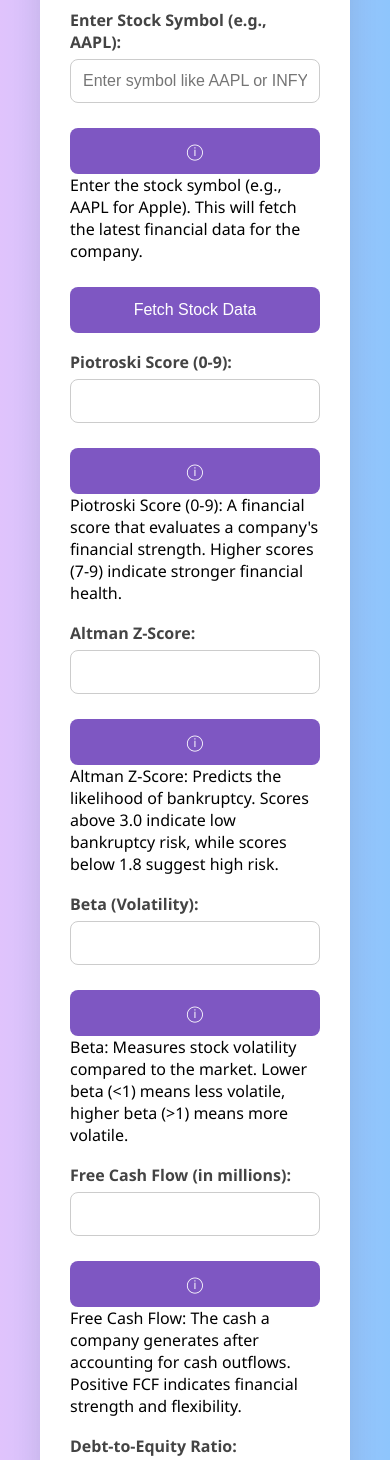
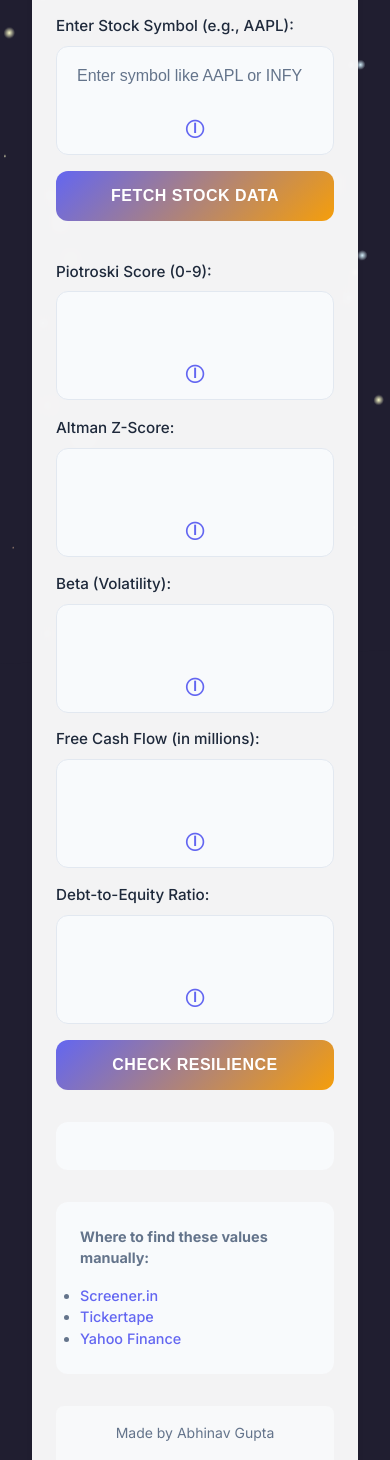
Before and after one commit to cranbru/Crisis-Resistant-Stocks-Finder, a plain HTML site: page index.html in a window 390 px wide. Shown: the part 180-1640 px from the top of the page. Drawn offline with Linux system fonts and the light colour scheme.

Commit message:
Update styles.css

```diff
--- a/styles.css
+++ b/styles.css
@@ -1,106 +1,400 @@
+@import url('https://fonts.googleapis.com/css2?family=Inter:wght@400;500;600;700&display=swap');
+
+:root {
+  --primary: #6366f1;
+  --primary-dark: #4f46e5;
+  --secondary: #f59e0b;
+  --background: #f8fafc;
+  --text: #1e293b;
+  --text-light: #64748b;
+  --border: #e2e8f0;
+  --success: #10b981;
+  --error: #ef4444;
+  --card-bg: #ffffff;
+  --shadow: 0 4px 6px -1px rgba(0, 0, 0, 0.1), 0 2px 4px -1px rgba(0, 0, 0, 0.06);
+}
+
+* {
+  margin: 0;
+  padding: 0;
+  box-sizing: border-box;
+}
+
 body {
-  font-family: 'Segoe UI', Tahoma, Geneva, Verdana, sans-serif;
-  background: linear-gradient(to right, #e0c3fc, #8ec5fc);
-  padding: 40px;
-  margin: 0;
+  font-family: 'Inter', sans-serif;
+  background: #201e30;
+  color: var(--text);
+  line-height: 1.5;
+  min-height: 100vh;
+  display: flex;
+  align-items: flex-start;
+  justify-content: center;
+  padding: 2rem;
+  padding-top: 4rem;
+  position: relative;
+  overflow-x: hidden;
 }
+
+.header.finisher-header {
+  position: fixed;
+  top: 0;
+  left: 0;
+  width: 100%;
+  height: 100vh;
+  z-index: -1;
+}
+
 .container {
-  background: white;
-  padding: 30px;
-  border-radius: 20px;
-  box-shadow: 0 10px 30px rgba(0,0,0,0.1);
+  background: rgba(255, 255, 255, 0.95);
+  padding: 2.5rem;
+  border-radius: 1.5rem;
+  box-shadow: var(--shadow);
+  width: 100%;
   max-width: 600px;
-  margin: auto;
-  animation: fadeIn 0.8s ease-in-out;
+  animation: containerSlideUp 0.8s cubic-bezier(0.34, 1.56, 0.64, 1);
+  margin-top: 0;
+  position: relative;
+  z-index: 1;
+  backdrop-filter: blur(10px);
 }
-@keyframes fadeIn {
-  from { opacity: 0; transform: translateY(20px); }
-  to { opacity: 1; transform: translateY(0); }
+
+@keyframes containerSlideUp {
+  0% {
+    opacity: 0;
+    transform: translateY(-100px) scale(0.95);
+  }
+  100% {
+    opacity: 1;
+    transform: translateY(0) scale(1);
+  }
 }
+
 .container h2 {
   text-align: center;
-  margin-bottom: 25px;
-  font-size: 26px;
-  color: #333;
+  font-size: 2.5rem;
+  font-weight: 800;
+  color: var(--text);
+  margin-bottom: 2.5rem;
+  background: linear-gradient(135deg, var(--primary), var(--secondary));
+  -webkit-background-clip: text;
+  -webkit-text-fill-color: transparent;
+  animation: titleFadeIn 1s ease-out forwards;
+  opacity: 0;
+  letter-spacing: -0.02em;
+  line-height: 1.2;
 }
-label {
+
+@keyframes titleFadeIn {
+  0% {
+    opacity: 0;
+    transform: translateY(-30px);
+    letter-spacing: 0.2em;
+  }
+  100% {
+    opacity: 1;
+    transform: translateY(0);
+    letter-spacing: -0.02em;
+  }
+}
+
+.input-group {
+  margin-bottom: 16px;
+  opacity: 0;
+  animation: fadeIn 0.5s ease forwards;
+}
+
+@keyframes fadeIn {
+  from {
+    opacity: 0;
+  }
+  to {
+    opacity: 1;
+  }
+}
+
+.input-group:nth-child(1) { animation-delay: 0.1s; }
+.input-group:nth-child(2) { animation-delay: 0.2s; }
+.input-group:nth-child(3) { animation-delay: 0.3s; }
+.input-group:nth-child(4) { animation-delay: 0.4s; }
+.input-group:nth-child(5) { animation-delay: 0.5s; }
+.input-group:nth-child(6) { animation-delay: 0.6s; }
+
+.input-group label {
   display: block;
-  font-weight: 600;
-  margin-top: 18px;
-  color: #444;
+  font-weight: 500;
+  color: var(--text);
+  margin-bottom: 0.5rem;
+  font-size: 0.95rem;
 }
-input {
-  width: 100%;
-  padding: 12px;
-  margin-top: 6px;
-  border: 1px solid #ccc;
-  border-radius: 8px;
-  box-sizing: border-box;
-  font-size: 16px;
-  transition: border 0.3s ease;
+
+.input-container {
+  display: flex;
+  align-items: center;
+  gap: 0.75rem;
+  background: var(--background);
+  padding: 0.5rem;
+  border-radius: 0.75rem;
+  border: 1px solid var(--border);
+  transition: all 0.3s ease;
 }
-input:focus {
-  border-color: #7e57c2;
+
+.input-container:focus-within {
+  border-color: var(--primary);
+  box-shadow: 0 0 0 3px rgba(99, 102, 241, 0.1);
+}
+
+.input-container input {
+  flex: 1;
+  border: none;
+  background: transparent;
+  padding: 0.75rem;
+  font-size: 1rem;
+  color: var(--text);
   outline: none;
 }
+
+.input-container input::placeholder {
+  color: var(--text-light);
+}
+
+.info-button {
+  background: none;
+  border: none;
+  color: var(--primary);
+  cursor: pointer;
+  padding: 0.5rem;
+  font-size: 1.1rem;
+  transition: transform 0.2s ease;
+}
+
+.info-button:hover {
+  transform: scale(1.1);
+  color: var(--primary-dark);
+}
+
+.tooltip {
+  position: relative;
+}
+
+.tooltip .tooltiptext {
+  visibility: hidden;
+  width: 250px;
+  background: var(--card-bg);
+  color: var(--text);
+  text-align: left;
+  border-radius: 0.75rem;
+  padding: 1rem;
+  position: absolute;
+  z-index: 1;
+  bottom: 125%;
+  left: 50%;
+  transform: translateX(-50%);
+  opacity: 0;
+  transition: all 0.3s ease;
+  box-shadow: var(--shadow);
+  border: 1px solid var(--border);
+  font-size: 0.875rem;
+  line-height: 1.5;
+}
+
+.tooltip:hover .tooltiptext {
+  visibility: visible;
+  opacity: 1;
+  transform: translateX(-50%) translateY(-5px);
+}
+
 button {
-  margin-top: 25px;
-  padding: 14px 25px;
-  background: #7e57c2;
+  background: linear-gradient(135deg, var(--primary), var(--secondary));
   color: white;
   border: none;
-  border-radius: 8px;
-  font-size: 16px;
+  padding: 1rem 1.5rem;
+  border-radius: 0.75rem;
+  font-size: 1rem;
+  font-weight: 600;
   width: 100%;
   cursor: pointer;
-  transition: background 0.3s ease;
+  transition: all 0.3s ease;
+  text-transform: uppercase;
+  letter-spacing: 0.5px;
 }
+
 button:hover {
-  background: #5e35b1;
+  background: linear-gradient(135deg, var(--primary-dark), #e67e22);
+  transform: translateY(-2px);
+  box-shadow: 0 4px 12px rgba(99, 102, 241, 0.2);
 }
+
+#fetch-stock {
+  margin: 0;
+  margin-bottom: 2.5rem;
+  opacity: 0;
+  animation: buttonFadeIn 0.5s ease-out 1s forwards;
+}
+
+@keyframes buttonFadeIn {
+  0% {
+    opacity: 0;
+    transform: scale(0.8);
+  }
+  100% {
+    opacity: 1;
+    transform: scale(1);
+  }
+}
+
 #result {
-  margin-top: 25px;
-  font-weight: bold;
+  margin-top: 2rem;
+  padding: 1.5rem;
+  border-radius: 0.75rem;
+  background: var(--background);
   text-align: center;
-  font-size: 18px;
-  color: #333;
-  padding: 15px;
-  background: #f9f9f9;
-  border-radius: 10px;
-  box-shadow: 0 4px 12px rgba(0,0,0,0.05);
+  font-weight: 600;
+  font-size: 1.1rem;
+  animation: resultFadeIn 0.5s ease-out forwards;
 }
+
+@keyframes resultFadeIn {
+  0% {
+    opacity: 0;
+    transform: translateY(20px);
+  }
+  100% {
+    opacity: 1;
+    transform: translateY(0);
+  }
+}
+
 .resources {
-  margin-top: 30px;
-  font-size: 15px;
-  color: #444;
-  padding: 10px;
-  background: #ffffff;
-  border-radius: 10px;
-  box-shadow: 0 2px 10px rgba(0,0,0,0.05);
+  margin-top: 2rem;
+  padding: 1.5rem;
+  background: var(--background);
+  border-radius: 0.75rem;
+  font-size: 0.9rem;
+  color: var(--text-light);
+  opacity: 0;
+  animation: resourcesFadeIn 0.5s ease-out 1.2s forwards;
 }
+
+@keyframes resourcesFadeIn {
+  0% {
+    opacity: 0;
+    transform: translateY(20px);
+  }
+  100% {
+    opacity: 1;
+    transform: translateY(0);
+  }
+}
+
+.resources p {
+  margin-bottom: 1rem;
+}
+
 .resources a {
-  color: #7e57c2;
+  color: var(--primary);
   text-decoration: none;
+  font-weight: 500;
+  transition: color 0.3s ease;
 }
+
 .resources a:hover {
+  color: var(--primary-dark);
   text-decoration: underline;
 }
+
 .highlight {
-  background-color: #f3e5f5;
-  transition: background-color 0.5s ease;
+  background: linear-gradient(120deg, rgba(99, 102, 241, 0.1) 0%, rgba(245, 158, 11, 0.1) 100%);
+  transition: all 0.5s ease;
 }
 
 button:disabled {
-  opacity: 0.6;
+  opacity: 0.7;
   cursor: not-allowed;
+  transform: none;
+  background: linear-gradient(135deg, var(--text-light), var(--border));
 }
 
 .loader {
-  animation: pulse 1s infinite ease-in-out;
+  display: inline-block;
+  width: 1.5rem;
+  height: 1.5rem;
+  border: 3px solid rgba(255, 255, 255, 0.3);
+  border-radius: 50%;
+  border-top-color: white;
+  animation: spin 1s ease-in-out infinite;
 }
 
-@keyframes pulse {
-  0% { opacity: 0.5; }
-  50% { opacity: 1; }
-  100% { opacity: 0.5; }
+@keyframes spin {
+  to {
+    transform: rotate(360deg);
+  }
 }
+
+footer {
+  margin-top: 2rem;
+  text-align: center;
+  color: var(--text-light);
+  font-size: 0.875rem;
+  opacity: 0;
+  animation: footerFadeIn 0.5s ease-out 1.4s forwards;
+}
+
+@keyframes footerFadeIn {
+  0% {
+    opacity: 0;
+    transform: translateY(20px);
+  }
+  100% {
+    opacity: 1;
+    transform: translateY(0);
+  }
+}
+
+.social-links {
+  display: flex;
+  justify-content: center;
+  gap: 1rem;
+  margin-top: 1rem;
+}
+
+.social-links a {
+  color: var(--text-light);
+  text-decoration: none;
+  transition: all 0.3s ease;
+  display: inline-block;
+}
+
+.social-links a:hover {
+  color: var(--primary);
+  transform: translateY(-3px) scale(1.1);
+}
+
+/* Remove the old background animation */
+body::before {
+  display: none;
+}
+
+@media (max-width: 640px) {
+  .container {
+    padding: 1.5rem;
+  }
+
+  .container h2 {
+    font-size: 1.75rem;
+  }
+
+  .input-container {
+    flex-direction: column;
+    align-items: stretch;
+  }
+
+  .tooltip .tooltiptext {
+    width: 100%;
+    left: 0;
+    transform: none;
+  }
+
+  .tooltip:hover .tooltiptext {
+    transform: translateY(-5px);
+  }
+}
```
